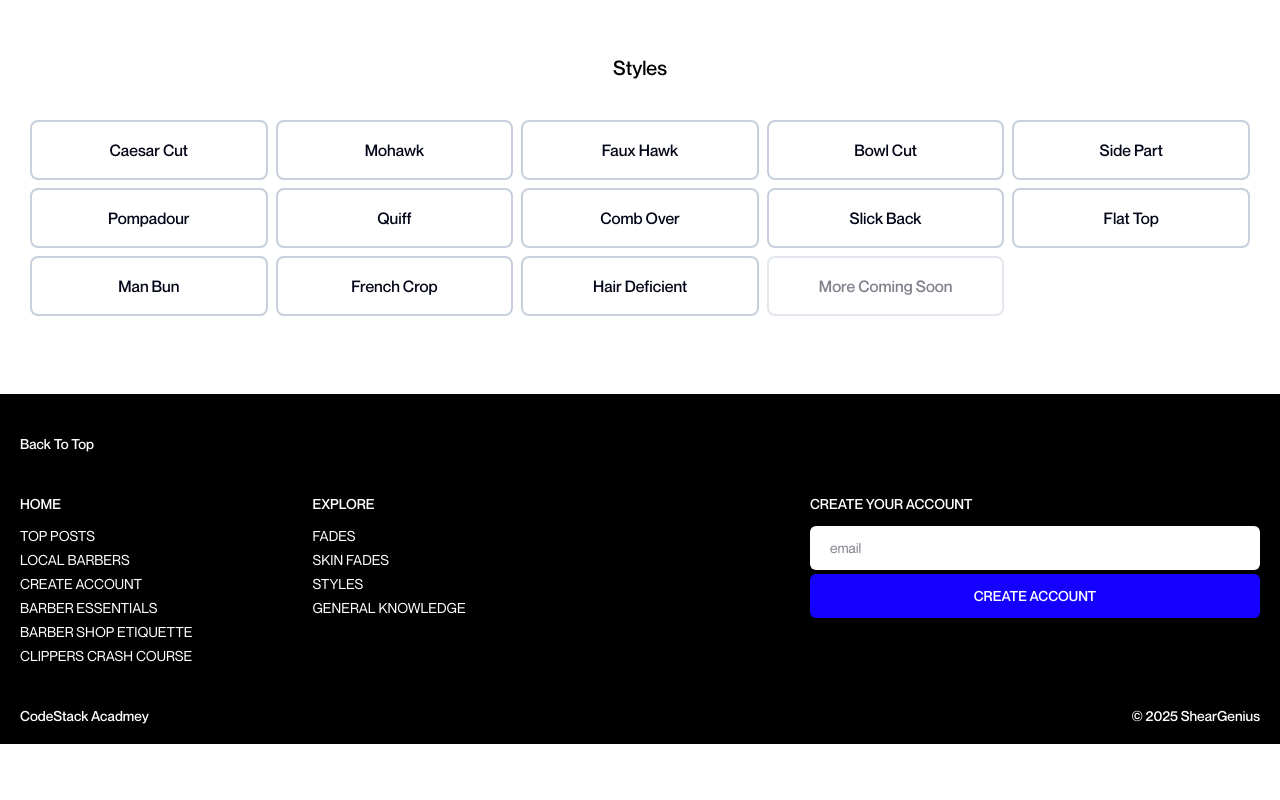
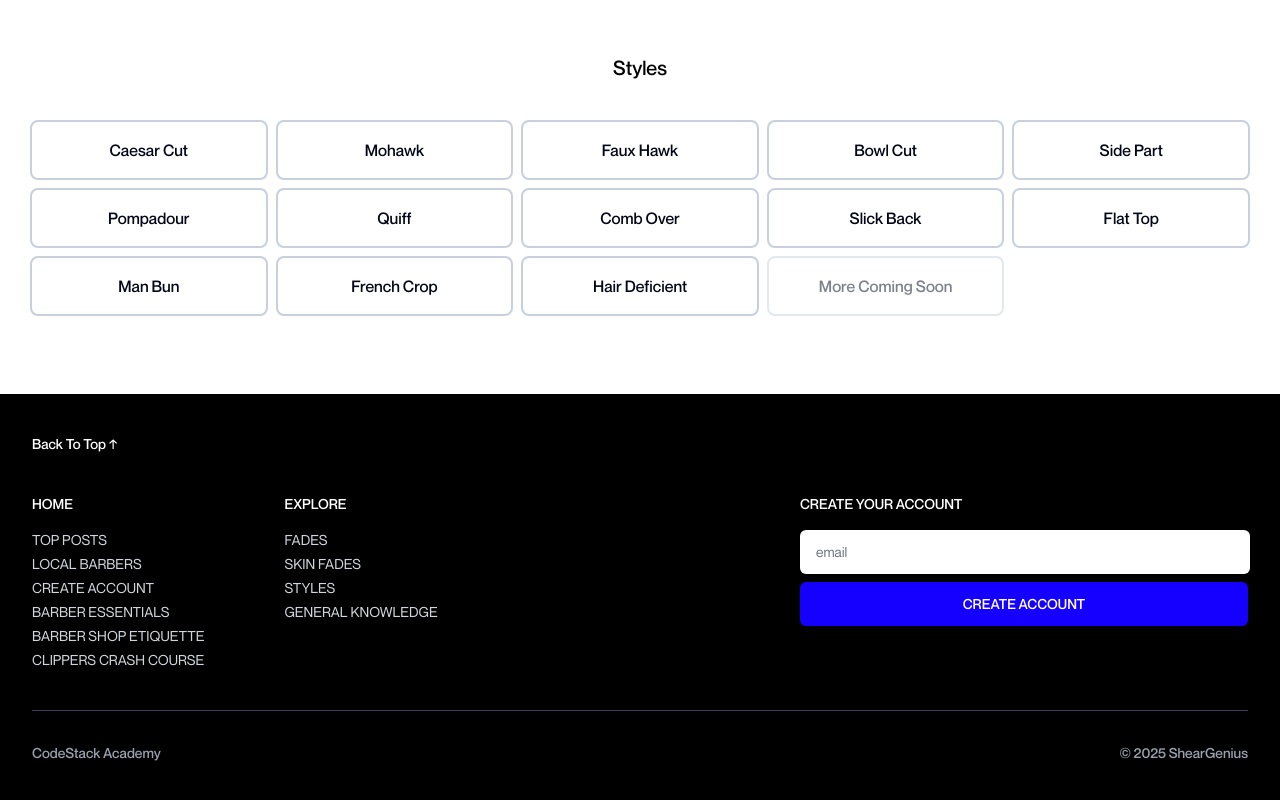
Before and after one commit to hussans/sheargenius-frontend, a Next.js app: page /styles-more in a window 1280 px wide. Shown: the part 814-1614 px from the top of the page. Before the commit the page ends 1558 px from the top, so only its background shows below. Built offline with nearby package versions, Linux system fonts and the light colour scheme.

Commit message:
Responsiveness For Main Page - 80% Complete

```diff
--- a/src/components/Footer.tsx
+++ b/src/components/Footer.tsx
@@ -1,161 +1,145 @@
 'use client'
 import Link from "next/link";
 import React from "react";
+
 const Footer = () => {
   const openNavbarCategory = (category: string) => {
     window.dispatchEvent(
       new CustomEvent("openNavbarCategory", { detail: { category } })
     );
   };
+
   const scrollToSection = (sectionId: string) => {
     const section = document.getElementById(sectionId);
     if (section) {
-      section.scrollIntoView({ behavior: "smooth" });
+      section.scrollIntoView({ behavior: "smooth", block: "start" });
     }
   };
 
+  const handleCreateAccountClick = () => {
+    console.log("Create account clicked - implement logic");
+  };
+
   return (
-    <div className="bg-black w-full h-[350px] px-5 py-10 text-sm">
-    <p
-      onClick={() => scrollToSection("page-header")}
-      className="font-[NeueMontreal-Medium] text-white hover:underline cursor-pointer mb-10"
-    >
-      Back To Top
-    </p>
-      <div className="flex justify-between">
-        <div className="flex flex-row gap-30">
-          <div className="flex flex-col gap-3">
-            <p className="font-[NeueMontreal-Medium] text-white"> HOME </p>
+    <div className="bg-black w-full min-h-[350px] px-4 sm:px-6 lg:px-8 py-8 sm:py-10 text-xs sm:text-sm">
+      <p
+        onClick={() => scrollToSection("page-header")}
+        className="font-[NeueMontreal-Medium] text-white hover:underline cursor-pointer mb-6 sm:mb-8 lg:mb-10 text-sm"
+      >
+        Back To Top ↑
+      </p>
+
+      <div className="flex flex-col md:flex-row md:justify-between gap-8 md:gap-6 lg:gap-10">
+        <div className="flex flex-col sm:flex-row gap-8 sm:gap-12 md:gap-16 lg:gap-20">
+          <div className="flex flex-col gap-2 sm:gap-3">
+            <p className="font-[NeueMontreal-Medium] text-white mb-1"> HOME </p>
             <div className="flex flex-col gap-1">
               <a
-                onClick={(e) => {
-                  e.preventDefault();
-                  scrollToSection("top-posts");
-                }}
-                className="font-[NeueMontreal-Regular] text-white cursor-pointer"
+                onClick={(e) => { e.preventDefault(); scrollToSection("top-posts"); }}
+                className="font-[NeueMontreal-Regular] text-gray-300 hover:text-white cursor-pointer transition-colors duration-150"
                 href="#top-posts"
               >
                 TOP POSTS
               </a>
               <a
-                onClick={(e) => {
-                  e.preventDefault();
-                  scrollToSection("local-barbers");
-                }}
-                className="font-[NeueMontreal-Regular] text-white cursor-pointer"
+                onClick={(e) => { e.preventDefault(); scrollToSection("local-barbers"); }}
+                className="font-[NeueMontreal-Regular] text-gray-300 hover:text-white cursor-pointer transition-colors duration-150"
                 href="#local-barbers"
               >
                 LOCAL BARBERS
               </a>
               <a
-                onClick={(e) => {
-                  e.preventDefault();
-                  scrollToSection("create-account");
-                }}
-                className="font-[NeueMontreal-Regular] text-white cursor-pointer"
+                onClick={(e) => { e.preventDefault(); scrollToSection("create-account"); }}
+                className="font-[NeueMontreal-Regular] text-gray-300 hover:text-white cursor-pointer transition-colors duration-150"
                 href="#create-account"
               >
                 CREATE ACCOUNT
               </a>
               <a
-                onClick={(e) => {
-                  e.preventDefault();
-                  scrollToSection("barber-essentials");
-                }}
-                className="font-[NeueMontreal-Regular] text-white cursor-pointer"
+                onClick={(e) => { e.preventDefault(); scrollToSection("barber-essentials"); }}
+                className="font-[NeueMontreal-Regular] text-gray-300 hover:text-white cursor-pointer transition-colors duration-150"
                 href="#barber-essentials"
               >
                 BARBER ESSENTIALS
               </a>
               <a
-                onClick={(e) => {
-                  e.preventDefault();
-                  scrollToSection("barber-etiquette");
-                }}
-                className="font-[NeueMontreal-Regular] text-white cursor-pointer"
+                onClick={(e) => { e.preventDefault(); scrollToSection("barber-etiquette"); }}
+                className="font-[NeueMontreal-Regular] text-gray-300 hover:text-white cursor-pointer transition-colors duration-150"
                 href="#barber-etiquette"
               >
                 BARBER SHOP ETIQUETTE
               </a>
               <a
-                onClick={(e) => {
-                  e.preventDefault();
-                  scrollToSection("clippers-crash-course");
-                }}
-                className="font-[NeueMontreal-Regular] text-white cursor-pointer"
+                onClick={(e) => { e.preventDefault(); scrollToSection("clippers-crash-course"); }}
+                className="font-[NeueMontreal-Regular] text-gray-300 hover:text-white cursor-pointer transition-colors duration-150"
                 href="#clippers-crash-course"
               >
                 CLIPPERS CRASH COURSE
               </a>
             </div>
           </div>
-          <div className="flex flex-col gap-3">
-            <p className="font-[NeueMontreal-Medium] text-white"> EXPLORE </p>
+
+          <div className="flex flex-col gap-2 sm:gap-3">
+            <p className="font-[NeueMontreal-Medium] text-white mb-1"> EXPLORE </p>
             <div className="flex flex-col gap-1">
               <Link
-                onClick={(e) => {
-                  e.preventDefault();
-                  openNavbarCategory("fades");
-                }}
-                className="font-[NeueMontreal-Regular] text-white"
                 href=""
+                onClick={(e) => { e.preventDefault(); openNavbarCategory("fades"); }}
+                className="font-[NeueMontreal-Regular] text-gray-300 hover:text-white transition-colors duration-150"
               >
                 FADES
               </Link>
-              <Link
-                onClick={(e) => {
-                  e.preventDefault();
-                  openNavbarCategory("skin-fades");
-                }}
-                className="font-[NeueMontreal-Regular] text-white"
+               <Link
                 href=""
+                onClick={(e) => { e.preventDefault(); openNavbarCategory("skin-fades"); }}
+                className="font-[NeueMontreal-Regular] text-gray-300 hover:text-white transition-colors duration-150"
               >
                 SKIN FADES
               </Link>
               <Link
-                onClick={(e) => {
-                  e.preventDefault();
-                  openNavbarCategory("styles");
-                }}
-                className="font-[NeueMontreal-Regular] text-white"
                 href=""
+                onClick={(e) => { e.preventDefault(); openNavbarCategory("styles"); }}
+                className="font-[NeueMontreal-Regular] text-gray-300 hover:text-white transition-colors duration-150"
               >
                 STYLES
               </Link>
               <Link
-                onClick={(e) => {
-                  e.preventDefault();
-                  openNavbarCategory("general-knowledge");
-                }}
-                className="font-[NeueMontreal-Regular] text-white"
                 href=""
+                onClick={(e) => { e.preventDefault(); openNavbarCategory("general-knowledge"); }}
+                className="font-[NeueMontreal-Regular] text-gray-300 hover:text-white transition-colors duration-150"
               >
                 GENERAL KNOWLEDGE
               </Link>
             </div>
           </div>
         </div>
-        <div className="flex flex-col gap-3">
-          <p className="font-[NeueMontreal-Medium] text-white">
+
+        <div className="flex flex-col gap-2 sm:gap-3 mt-4 md:mt-0 md:max-w-xs lg:max-w-sm xl:max-w-md">
+          <p className="font-[NeueMontreal-Medium] text-white mb-1">
             CREATE YOUR ACCOUNT
           </p>
-          <div className="flex flex-col gap-1">
+          <div className="flex flex-col gap-2">
             <input
-              className="bg-white font-[NeueMontreal-Regular] w-[450px] rounded-sm px-5 py-3"
+              className="bg-white font-[NeueMontreal-Regular] w-full lg:w-[450px] rounded-sm px-3 py-2 sm:px-4 sm:py-3 text-black text-sm placeholder-gray-500 outline-none"
               type="text"
               placeholder="email"
+              aria-label="Email for account creation"
             />
-            <button className="bg-[#1500FF] font-[NeueMontreal-Medium] rounded-sm text-white px-5 py-3 hover:bg-gray-100 hover:text-black active:bg-[#1500FF] active:text-white cursor-pointer transition-all duration-75">
+            <button
+              onClick={handleCreateAccountClick}
+              className="bg-[#1500FF] font-[NeueMontreal-Medium] rounded-sm text-white px-5 py-2.5 sm:py-3 text-sm hover:bg-blue-700 active:bg-blue-800 transition-colors duration-150 w-full lg:w-auto"
+            >
               CREATE ACCOUNT
             </button>
           </div>
         </div>
       </div>
-      <div className="flex justify-between mt-10">
-        <p className="font-[NeueMontreal-Medium] text-white">
-          CodeStack Acadmey
+
+      <div className="flex flex-col items-center gap-1 mt-8 pt-6 border-t border-gray-700 sm:flex-row sm:justify-between sm:mt-10 sm:pt-8">
+        <p className="font-[NeueMontreal-Medium] text-gray-400">
+          CodeStack Academy
         </p>
-        <p className="font-[NeueMontreal-Medium] text-white">
+        <p className="font-[NeueMontreal-Medium] text-gray-400">
           © 2025 ShearGenius
         </p>
       </div>
```
Also changed, not shown: src/app/page.tsx (+62 -48 lines), src/components/Header.tsx (+17 -16 lines).
